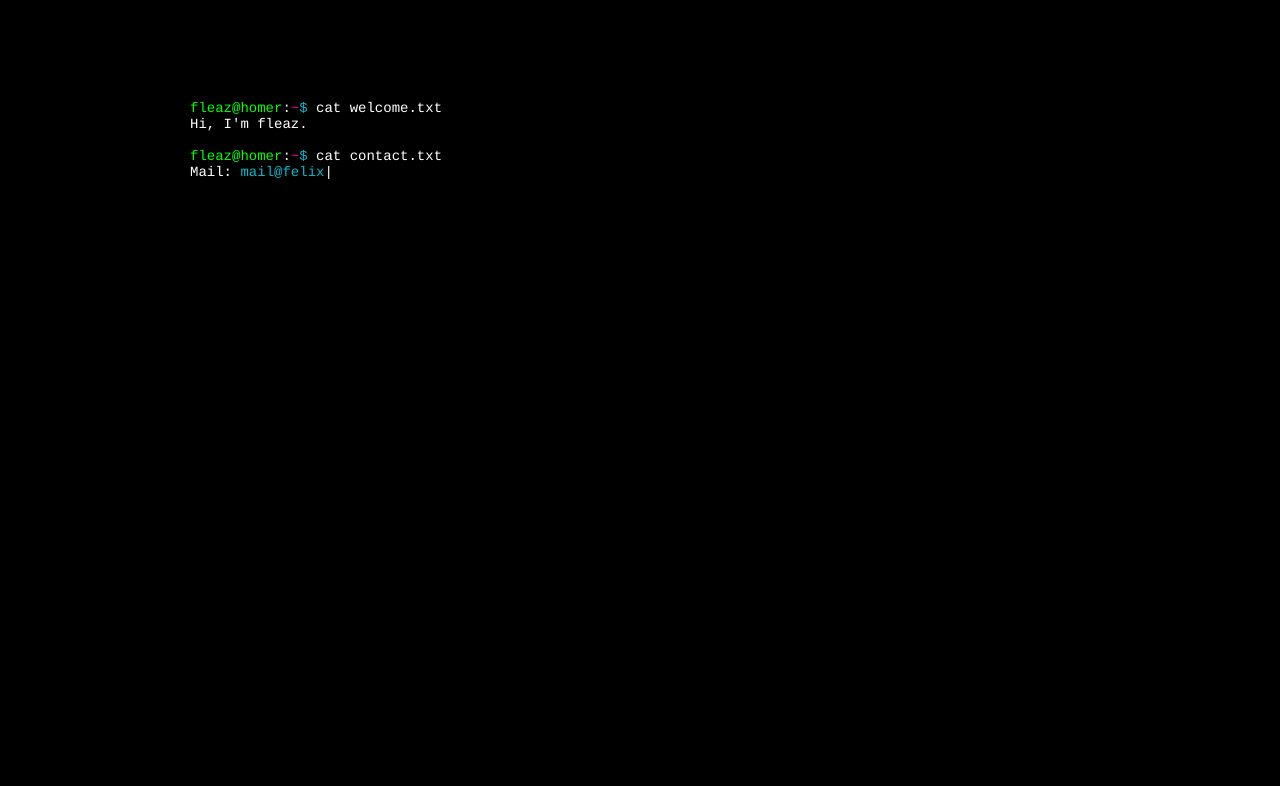
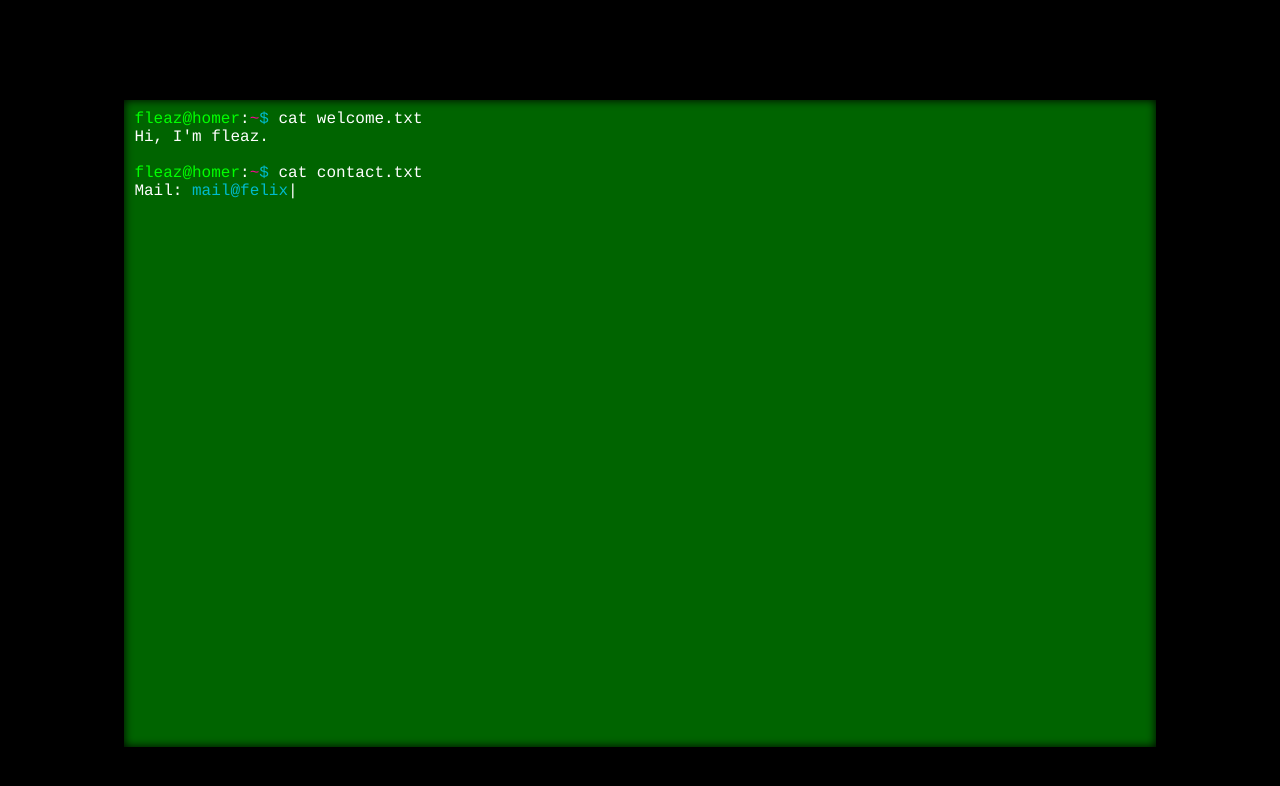
Before and after one commit to fleaz/fleaz.me, a plain HTML site: page index.html in a window 1280 px wide. Drawn offline with nearby package versions, Linux system fonts and the light colour scheme.

Commit message:
Added source of code to readme, simple style update

```diff
--- a/console.html
+++ b/console.html
@@ -4,6 +4,7 @@ Hi, I'm fleaz.<!-- laglaglaglaglaglaglaglaglaglaglaglag -->
 <span id="a">fleaz@homer</span>:<span id="b">~</span><span id="c">$</span> cat contact.txt<!-- laglaglaglag -->
 Mail: <a href="mailto:mail@felixbreidenstein.de">mail@felixbreidenstein.de</a>
 Twitter: <a href="https://twitter.com/fleaz_">@fleaz_</a>
+GitHub: <a href="https://github.com/fleaz">fleaz</a>
 
 <span id="a">fleaz@homer</span>:<span id="b">~</span><span id="c">$</span> gpg --list-key --fingerprint mail@felixbreidenstein.de | grep fingerprint <!-- laglaglaglag -->
 Key fingerprint = DB8B A5CA B155 E652 35E3  ACBD 4CC9 43CA 7E89 2417
--- a/css/style.css
+++ b/css/style.css
@@ -1,16 +1,30 @@
-body {
-    background:#101010;
-    color: #d0d0d0;
-    font-family: ‘Lucida Sans Unicode’, ‘Lucida Grande’, sans-serif;
-    line-height: 1.3;
-    margin-left: 2em;
-}
+    body {
+        background-color: #000
+    }
+    #console {
+        font-family: courier, monospace;
+        color: #fff;
+        background-color:darkgreen;
+        width:80%;
+        height:80%;
+        margin-left:auto;
+        margin-right:auto;
+        margin-top:100px;
+        font-size:16px;
+        padding:10px;
+        box-shadow:         inset 0 0 10px #000000;
 
-.folder {
-    color: yellow;
-    font-style: bold;
-}
-
-.host {
-    color: red;
-}
+    }
+    a {
+        color: #0bc;
+        text-decoration: none;
+    }
+    #a {
+        color: #0f0;
+    }
+    #c {
+        color: #0bc;
+    }
+    #b {
+        color: #ff0096;
+    }
--- a/index.html
+++ b/index.html
@@ -23,34 +23,7 @@ THE SOFTWARE.
 <head>
 <title>fleaz</title>
 <script type="text/javascript" src="https://ajax.googleapis.com/ajax/libs/jquery/1.4.2/jquery.min.js"></script>
-<style type="text/css">
-    body {
-        background-color: #000
-    }
-    #console {
-        font-family: courier, monospace;
-        color: #fff;
-        width:90%;
-        max-width: 900px;
-        margin-left:auto;
-        margin-right:auto;
-        margin-top:100px;
-        font-size:14px;
-    }
-    a {
-        color: #0bc;
-        text-decoration: none;
-    }
-    #a {
-        color: #0f0;
-    }
-    #c {
-        color: #0bc;
-    }
-    #b {
-        color: #ff0096;
-    }
-</style>
+<link rel="stylesheet" href="css/style.css">
 </head>
 <body>
 <script type="text/javascript">
```
Also changed, not shown: 1 other file.
